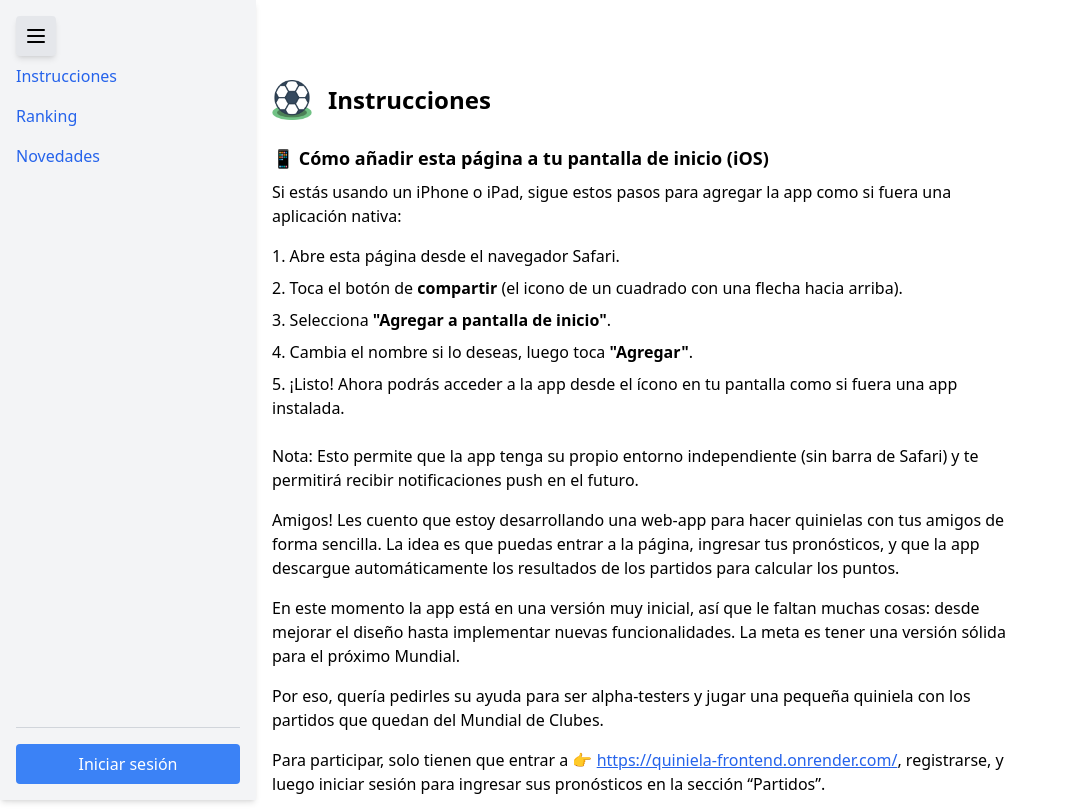
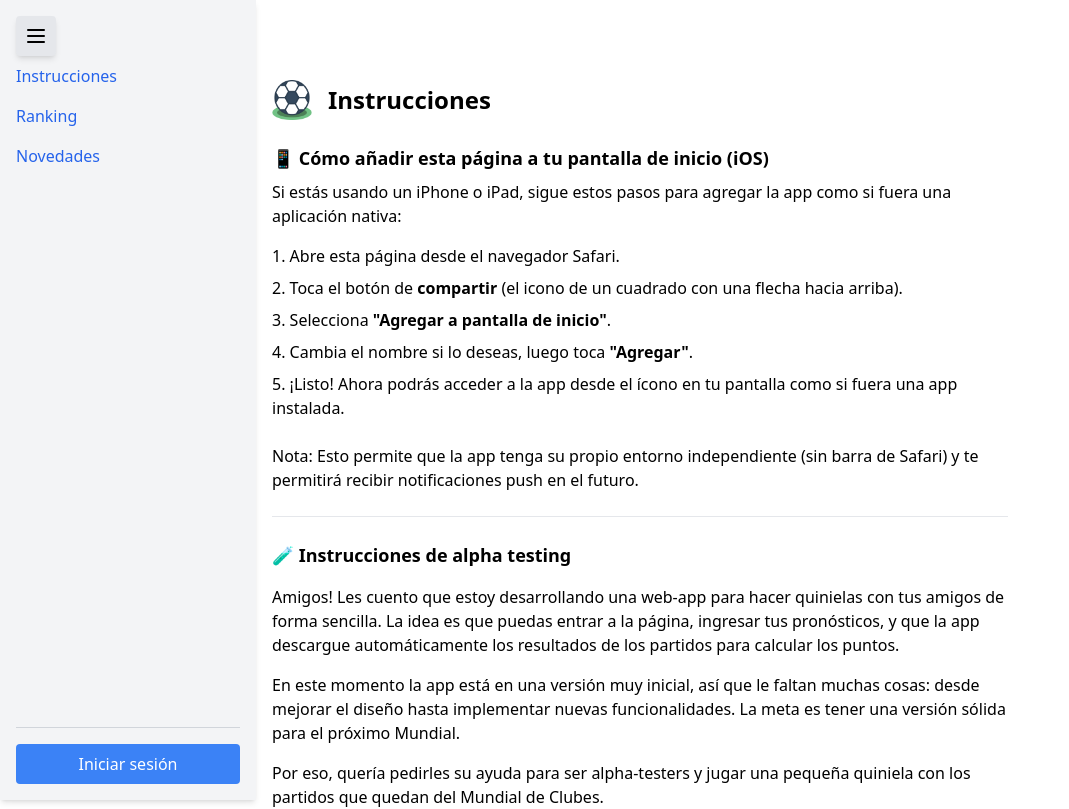
Before and after one commit to rogeliolopezcamara/quiniela-app, a React (Vite) app in the folder quiniela-frontend/: page / in a window 1280 px wide. Shown: the top 809 px of the page, without its empty margins (0-1069 px from the left). Built offline with nearby package versions, Linux system fonts and the light colour scheme; no server answers.

Commit message:
Modificaciones en instrucciones

```diff
--- a/quiniela-frontend/src/components/Instructions.jsx
+++ b/quiniela-frontend/src/components/Instructions.jsx
@@ -27,6 +27,10 @@ const Instructions = () => {
         <p className="mb-4">
           Nota: Esto permite que la app tenga su propio entorno independiente (sin barra de Safari) y te permitirá recibir notificaciones push en el futuro.
         </p>
+
+        <hr className="my-6" />
+
+        <h2 className="text-lg font-semibold mb-4">🧪 Instrucciones de alpha testing</h2>
 
         <p className="mb-4">
           Amigos! Les cuento que estoy desarrollando una web-app para hacer quinielas con tus amigos de forma sencilla.
```
